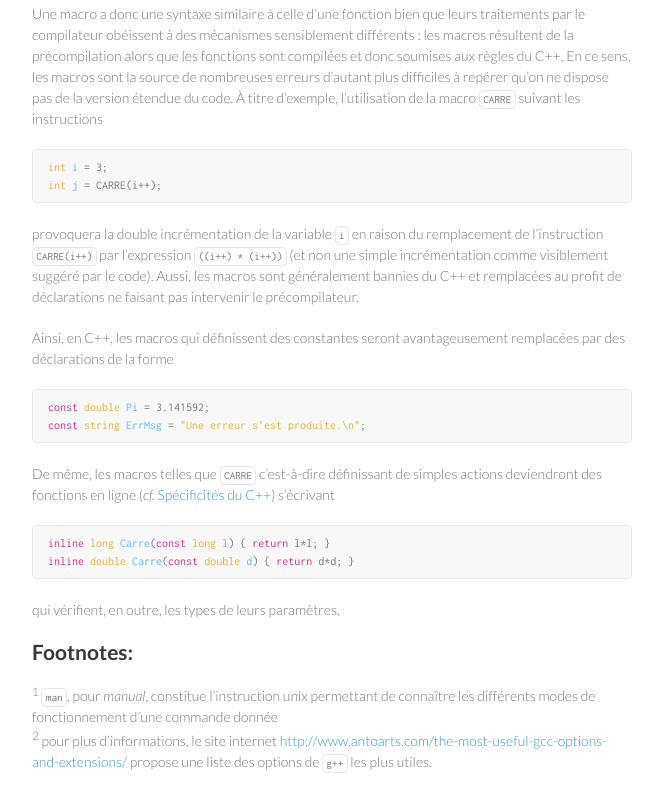
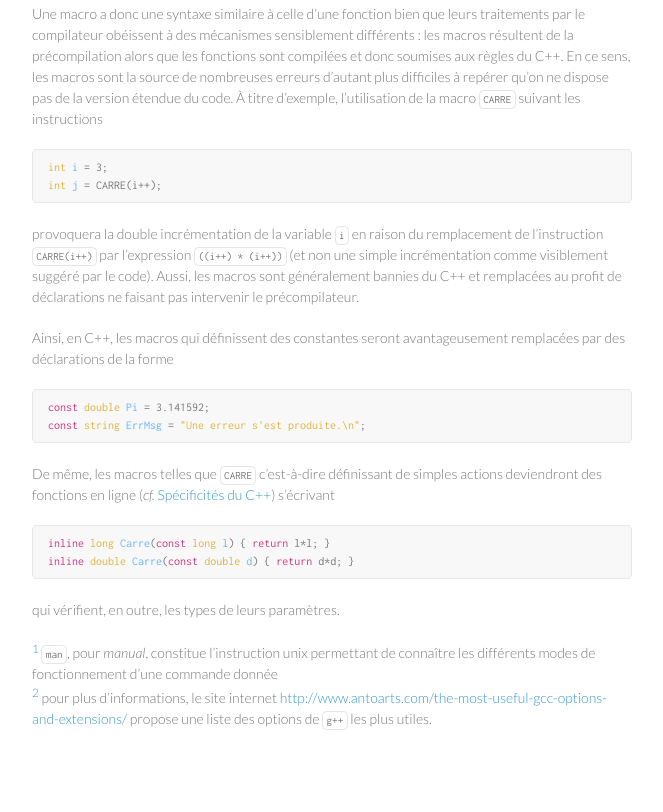
Before and after one commit to xgarrido/master_cpp_teaching, a plain HTML site: page doc/lectures/annexe_compilation.html in a window 1280 px wide. Shown: the part 3442-4254 px from the top of the page, without its empty margins (438-1101 px from the left). After the commit the page ends 4221 px from the top, so only its background shows below. Drawn offline with nearby package versions, Linux system fonts and the light colour scheme; some packages are replaced by stand-ins of ours.

Commit message:
update doc

```diff
--- a/doc/lectures/annexe_compilation.html
+++ b/doc/lectures/annexe_compilation.html
@@ -438,7 +438,7 @@ qui vérifient, en outre, les types de leurs paramètres.
 </div>
 </div>
 <div id="footnotes">
-<h2 class="footnotes">Footnotes: </h2>
+<h2 class="footnotes"> </h2>
 <div id="text-footnotes">
 
 <div class="footdef"><sup><a id="fn.1" class="footnum" href="#fnr.1">1</a></sup> <p class="footpara">
```
Also changed, not shown: doc/lectures/annexe_convention_ecriture.html (+1 -1 lines), doc/lectures/lecture_encapsulation.html (+1 -1 lines), doc/lectures/lecture_heritage.html (+1 -1 lines), doc/lectures/lecture_specificite_c++.html (+1 -1 lines), doc/lectures/lecture_struct_class.html (+1 -1 lines), doc/lectures/lecture_surcharge.html (+1 -1 lines), doc/lectures/lecture_template.html (+1 -1 lines), doc/slides/slide_constructeur.html (+1 -1 lines), doc/slides/slide_presentation.html (+1 -1 lines), doc/td/td_classes.html (+1 -1 lines), doc/td/td_polymorphisme.html (+1 -1 lines), doc/lectures/tree.svg.
